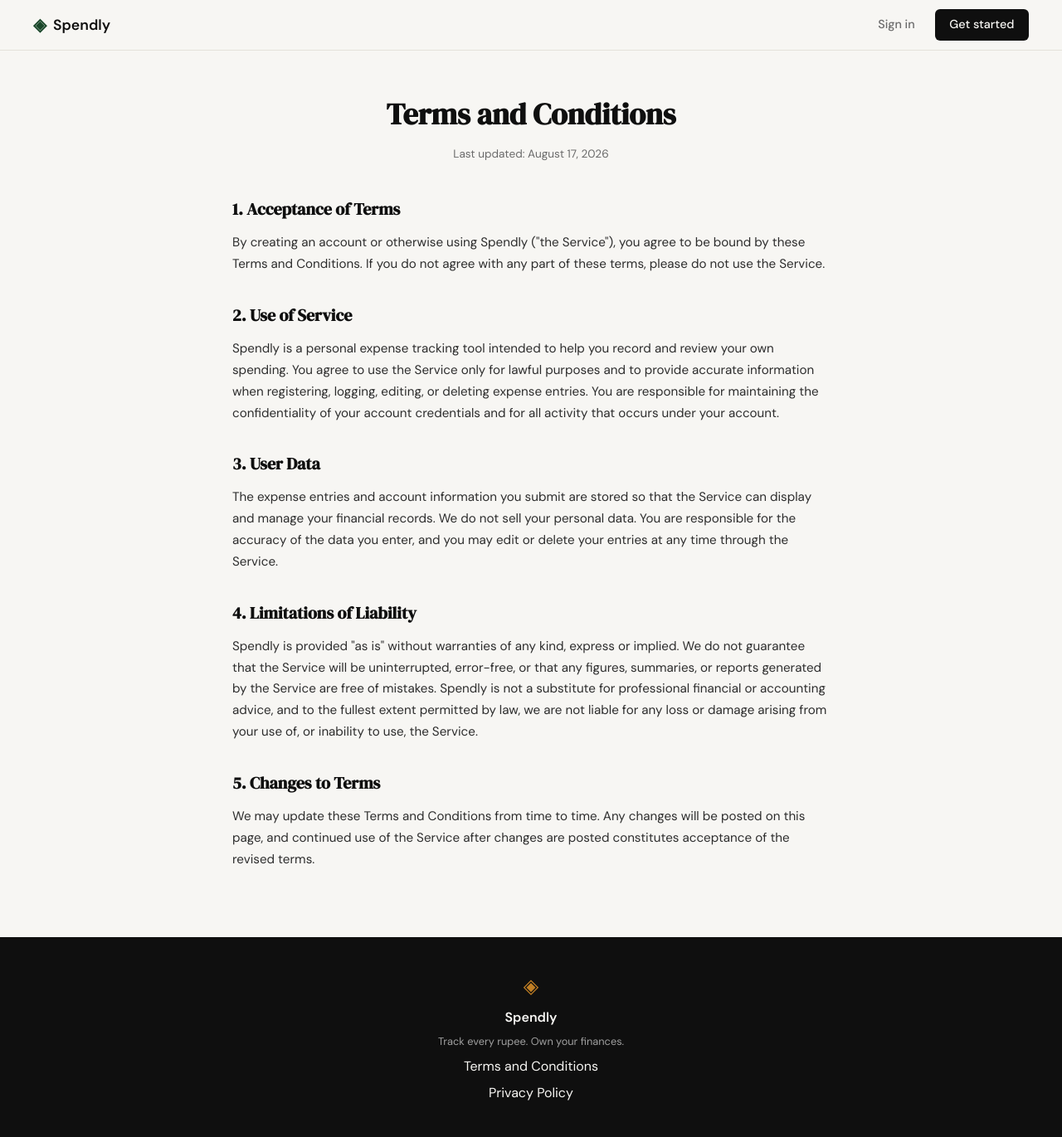
After one commit to mtsss9/ExpenseSheetAiApp, a Flask app: page /terms in a window 1280 px wide. The commit adds this page. Shown: the whole page at 83% size. Run offline with Flask 3, Linux system fonts and the light colour scheme.

Commit message:
Add Terms and Conditions page

```diff
--- a/app.py
+++ b/app.py
@@ -20,6 +20,11 @@ def register():
 @app.route("/login")
 def login():
     return render_template("login.html")
+
+
+@app.route("/terms")
+def terms():
+    return render_template("terms.html")
 
 
 # ------------------------------------------------------------------ #
--- a/static/css/style.css
+++ b/static/css/style.css
@@ -508,6 +508,55 @@ a { color: inherit; text-decoration: none; }
 }
 
 /* ------------------------------------------------------------------ */
+/* Legal pages                                                         */
+/* ------------------------------------------------------------------ */
+
+.legal-section {
+    padding: 3rem 2rem 5rem;
+    display: flex;
+    justify-content: center;
+}
+
+.legal-inner {
+    width: 100%;
+    max-width: 720px;
+}
+
+.legal-header {
+    text-align: center;
+    margin-bottom: 2.5rem;
+}
+
+.legal-title {
+    font-family: var(--font-display);
+    font-size: 2.25rem;
+    color: var(--ink);
+    margin-bottom: 0.5rem;
+}
+
+.legal-updated {
+    font-size: 0.85rem;
+    color: var(--ink-muted);
+}
+
+.legal-body h2 {
+    font-family: var(--font-display);
+    font-size: 1.25rem;
+    color: var(--ink);
+    margin: 2rem 0 0.75rem;
+}
+
+.legal-body h2:first-child {
+    margin-top: 0;
+}
+
+.legal-body p {
+    font-size: 0.95rem;
+    line-height: 1.7;
+    color: var(--ink-soft);
+}
+
+/* ------------------------------------------------------------------ */
 /* Responsive                                                          */
 /* ------------------------------------------------------------------ */
 
--- a/templates/base.html
+++ b/templates/base.html
@@ -34,7 +34,7 @@
             <span class="brand-icon">◈</span>
             <span class="footer-name">Spendly</span>
             <p class="footer-copy">Track every rupee. Own your finances.</p>
-            <a href="#">Terms and Conditions</a>
+            <a href="{{ url_for('terms') }}">Terms and Conditions</a>
             <a href="#">Privacy Policy</a>
         </div>
     </footer>
--- /dev/null
+++ b/templates/terms.html
@@ -0,0 +1,61 @@
+{% extends "base.html" %}
+
+{% block title %}Terms and Conditions — Spendly{% endblock %}
+
+{% block content %}
+
+<section class="legal-section">
+    <div class="legal-inner">
+
+        <div class="legal-header">
+            <h1 class="legal-title">Terms and Conditions</h1>
+            <p class="legal-updated">Last updated: August 17, 2026</p>
+        </div>
+
+        <div class="legal-body">
+            <h2>1. Acceptance of Terms</h2>
+            <p>
+                By creating an account or otherwise using Spendly ("the Service"), you agree to be
+                bound by these Terms and Conditions. If you do not agree with any part of these
+                terms, please do not use the Service.
+            </p>
+
+            <h2>2. Use of Service</h2>
+            <p>
+                Spendly is a personal expense tracking tool intended to help you record and review
+                your own spending. You agree to use the Service only for lawful purposes and to
+                provide accurate information when registering, logging, editing, or deleting
+                expense entries. You are responsible for maintaining the confidentiality of your
+                account credentials and for all activity that occurs under your account.
+            </p>
+
+            <h2>3. User Data</h2>
+            <p>
+                The expense entries and account information you submit are stored so that the
+                Service can display and manage your financial records. We do not sell your personal
+                data. You are responsible for the accuracy of the data you enter, and you may edit
+                or delete your entries at any time through the Service.
+            </p>
+
+            <h2>4. Limitations of Liability</h2>
+            <p>
+                Spendly is provided "as is" without warranties of any kind, express or implied. We
+                do not guarantee that the Service will be uninterrupted, error-free, or that any
+                figures, summaries, or reports generated by the Service are free of mistakes.
+                Spendly is not a substitute for professional financial or accounting advice, and to
+                the fullest extent permitted by law, we are not liable for any loss or damage
+                arising from your use of, or inability to use, the Service.
+            </p>
+
+            <h2>5. Changes to Terms</h2>
+            <p>
+                We may update these Terms and Conditions from time to time. Any changes will be
+                posted on this page, and continued use of the Service after changes are posted
+                constitutes acceptance of the revised terms.
+            </p>
+        </div>
+
+    </div>
+</section>
+
+{% endblock %}
```
